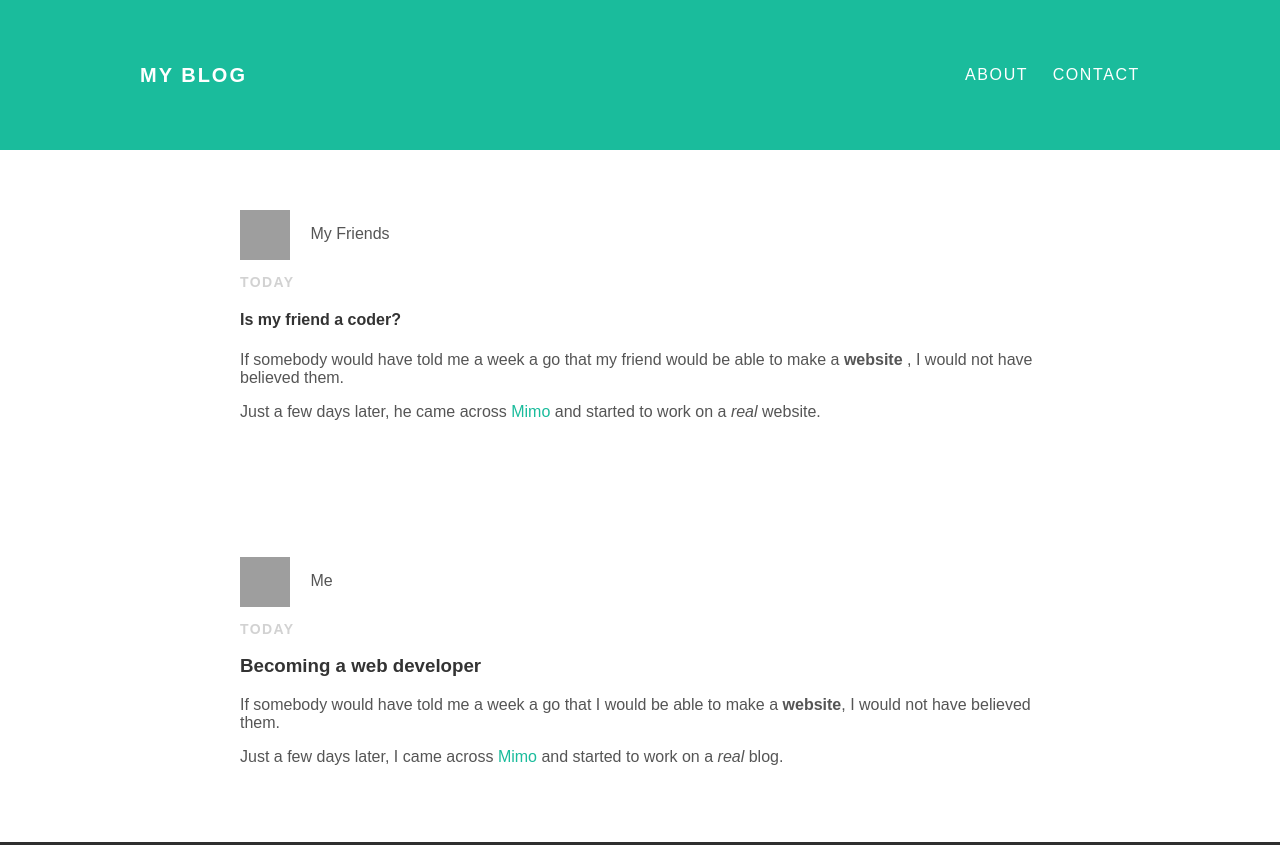
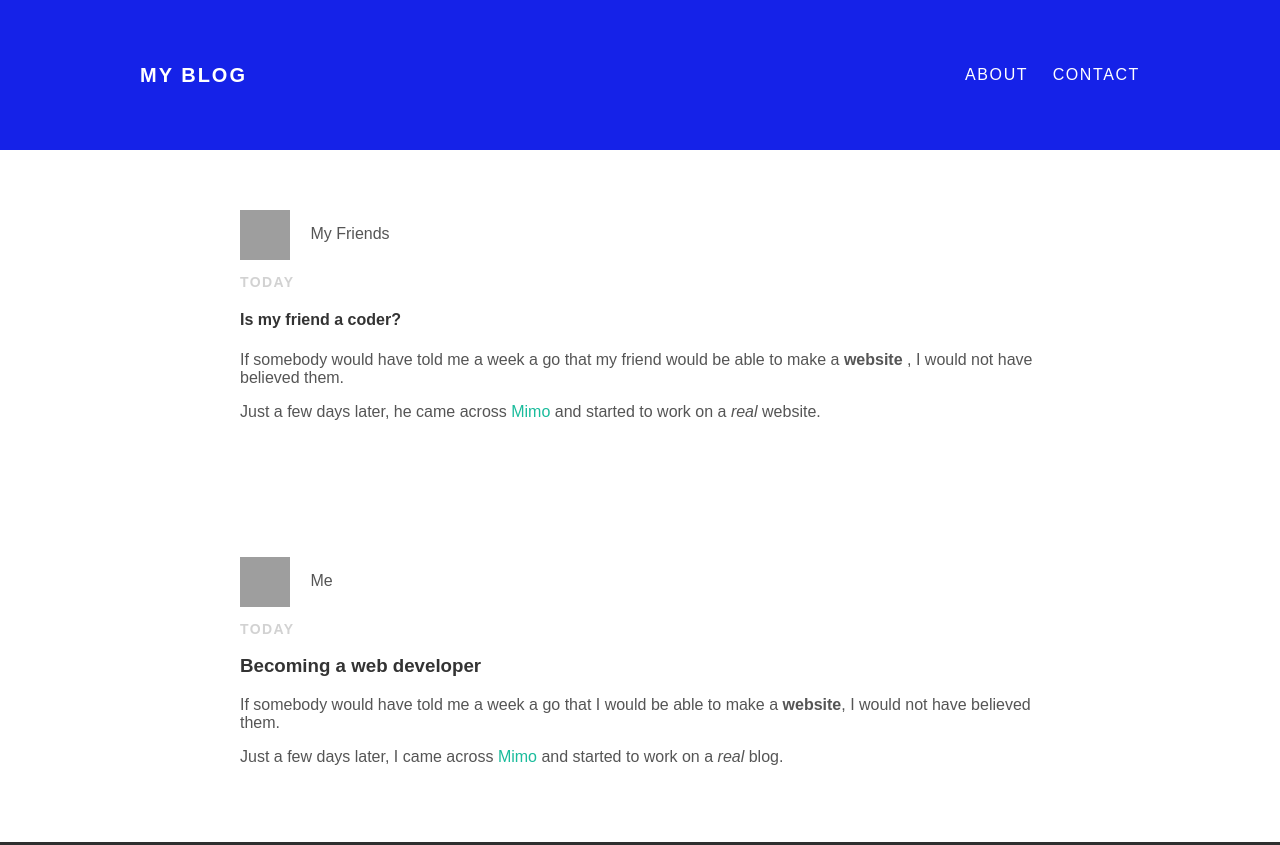
Before and after one commit to EastonandAndrew/EastonandAndrew.github.io, a plain HTML site: page index.html in a window 1280 px wide. Shown: the top 845 px of the page. Drawn offline with Linux system fonts and the light colour scheme; grey boxes are pictures that could not be loaded.

Commit message:
Update styles.css

```diff
--- a/styles.css
+++ b/styles.css
@@ -8,7 +8,7 @@ body {
     font-family: 'Montserrat', sans-serif;
 }
 #header {
- background-color: #1abc9c;
+ background-color: #1522E8;
  height: 150px;
   line-height: 150px;
 }
```
